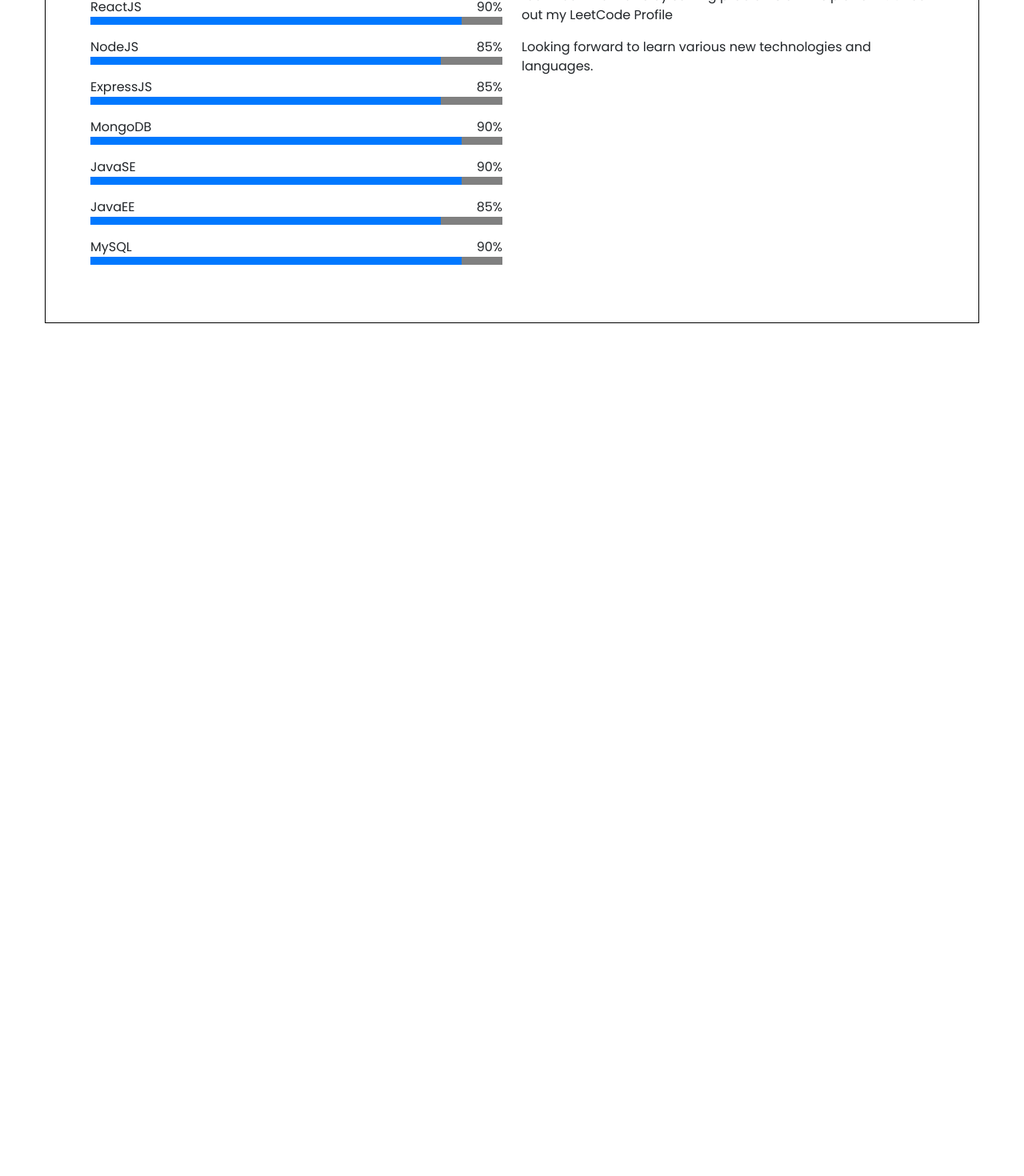
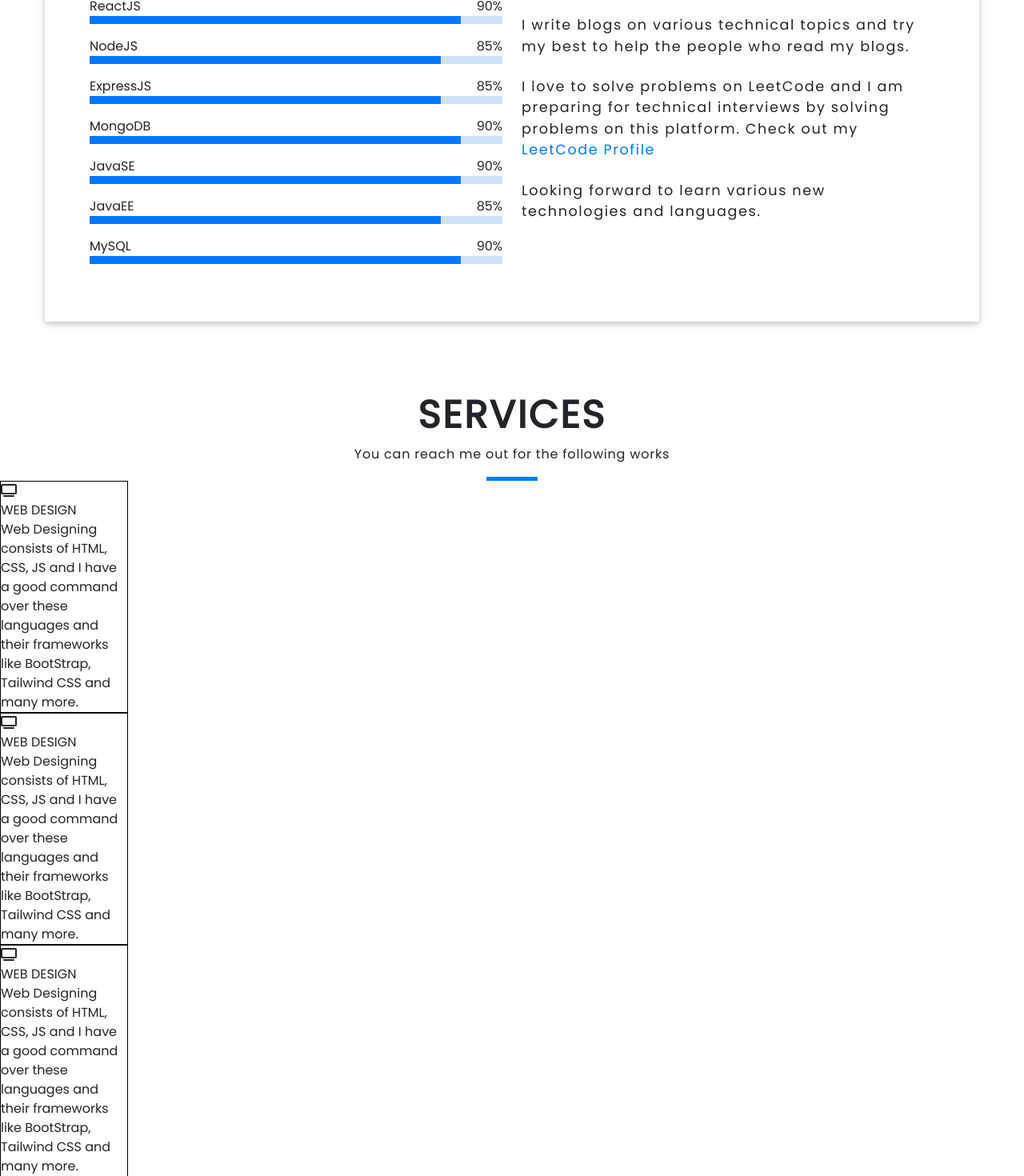
Before and after one commit to PranavTrip/PranavReact, a React (Create React App) app: page / in a window 1280 px wide. Shown: the part 1300-2770 px from the top of the page at 80% size. Before the commit the page ends 1760 px from the top, so only its background shows below. Built offline with nearby package versions, Linux system fonts and the light colour scheme.

Commit message:
Style About Page

```diff
--- a/package.json
+++ b/package.json
@@ -3,6 +3,9 @@
   "version": "0.1.0",
   "private": true,
   "dependencies": {
+    "@fortawesome/fontawesome-svg-core": "^6.1.1",
+    "@fortawesome/free-solid-svg-icons": "^6.1.1",
+    "@fortawesome/react-fontawesome": "^0.1.18",
     "@testing-library/jest-dom": "^5.16.4",
     "@testing-library/react": "^13.1.1",
     "@testing-library/user-event": "^13.5.0",
--- a/public/index.html
+++ b/public/index.html
@@ -17,6 +17,7 @@
       integrity="sha384-1BmE4kWBq78iYhFldvKuhfTAU6auU8tT94WrHftjDbrCEXSU1oBoqyl2QvZ6jIW3"
       crossorigin="anonymous"
     />
+    <link rel="stylesheet" href="https://cdnjs.cloudflare.com/ajax/libs/font-awesome/6.1.1/css/all.min.css" integrity="sha512-KfkfwYDsLkIlwQp6LFnl8zNdLGxu9YAA1QvwINks4PhcElQSvqcyVLLD9aMhXd13uQjoXtEKNosOWaZqXgel0g==" crossorigin="anonymous" referrerpolicy="no-referrer" />
 
     <title>Pranav Tripathi</title>
   </head>
--- a/src/App.js
+++ b/src/App.js
@@ -1,15 +1,16 @@
-import './App.css';
-import Home from './components/Home';
+import "./App.css";
+import Home from "./components/Home";
 import About from "./components/About";
-import Navbar from './components/Navbar';
-import ProgressBar from './components/ProgressBar';
+// import Navbar from "./components/Navbar";
+// import ProgressBar from "./components/ProgressBar";
+import Services from "./components/Services";
 function App() {
   return (
     <>
       {/* <Navbar/> */}
       <Home />
       <About />
-
+      <Services />
     </>
   );
 }
--- a/src/assets/css/About.css
+++ b/src/assets/css/About.css
@@ -6,7 +6,10 @@
 }
 
 .about-container {
-    border: 1px solid black;
+    /* height: 100vh; */
+    /* width: 100vw; */
+    /* border: 1px solid black; */
+    box-shadow: rgba(0, 0, 0, 0.24) 0px 3px 8px;
     margin: 3.5rem;
     padding: 3.5rem;
 }
@@ -24,7 +27,6 @@
 .title {
     font-size: 1rem;
     font-weight: bolder;
-
 }
 
 .skill-heading {
@@ -39,3 +41,24 @@
     display: flex;
     justify-content: space-between;
 }
+.right-heading{
+    font-weight: 600;
+    font-size: 2rem;
+    margin-bottom: 0;
+    letter-spacing: 0.2rem;
+}
+.about-underline{
+    background-color: #0078ff;
+    height: 0.2rem;
+    width: 25%;
+    margin: 0.3rem 0 1rem 0;
+}
+.about-text{
+    letter-spacing: 0.1rem;
+    font-size: 1.1rem;
+    margin: 1.5rem 0 1.5rem 0;
+}
+.about-text a{
+    text-decoration: none;
+    color: #0078ff;
+}
--- /dev/null
+++ b/src/assets/css/Services.css
@@ -0,0 +1,50 @@
+* {
+    margin: 0;
+    padding: 0;
+    box-sizing: border-box;
+    font-family: "Poppins", sans-serif;
+}
+
+.services {
+    margin: 5.5rem 0 1rem 0;
+}
+
+.service-main-heading {
+    margin: 0;
+}
+
+.heading {
+    text-transform: uppercase;
+    text-align: center;
+    font-size: 3rem;
+    font-weight: 1000;
+    letter-spacing: 0.15rem;
+}
+
+.heading-description {
+    text-align: center;
+    font-size: 1rem;
+    font-weight: 500;
+    letter-spacing: 0.05rem;
+    margin-bottom: 1rem;
+}
+
+.services-underline {
+    background-color: #0078ff;
+    width: 5%;
+    text-align: center;
+    height: 0.3rem;
+    margin: 0 auto;
+}
+
+.card-outer {
+    display: flex;
+    flex-direction: column;
+}
+
+.service-card-container {
+    border: 1px solid black;
+    display: flex;
+    flex-direction: column;
+    width: 10rem;
+}
--- /dev/null
+++ b/src/assets/data/skills.js
@@ -0,0 +1,14 @@
+const skills = [
+    {id:1,name:"HTML5",progress:95},
+    {id:2,name:"CSS3",progress:95},
+    {id:3,name:"JavaScript",progress:90},
+    {id:4,name:"ReactJS",progress:90},
+    {id:5,name:"NodeJS",progress:85},
+    {id:6,name:"ExpressJS",progress:85},
+    {id:7,name:"MongoDB",progress:90},
+    {id:8,name:"JavaSE",progress:90},
+    {id:9,name:"JavaEE",progress:85},
+    {id:10,name:"MySQL",progress:90},
+  ];
+
+export default skills;
--- a/src/components/About.jsx
+++ b/src/components/About.jsx
@@ -1,20 +1,9 @@
 import React from "react";
 import "../assets/css/About.css";
 import ProgressBar from "./ProgressBar";
+import skills from "../assets/data/skills";
 
 function About() {
-  const skills = [
-    {id:1,name:"HTML5",progress:95},
-    {id:2,name:"CSS3",progress:95},
-    {id:3,name:"JavaScript",progress:90},
-    {id:4,name:"ReactJS",progress:90},
-    {id:5,name:"NodeJS",progress:85},
-    {id:6,name:"ExpressJS",progress:85},
-    {id:7,name:"MongoDB",progress:90},
-    {id:8,name:"JavaSE",progress:90},
-    {id:9,name:"JavaEE",progress:85},
-    {id:10,name:"MySQL",progress:90},
-  ];
   return (
     <>
       <div className="about-container">
@@ -60,7 +49,11 @@
                       <span>{element.name}</span>
                       <span>{element.progress}%</span>
                     </div>
-                    <ProgressBar bgcolor="#0078ff" progress={element.progress} height={10} />
+                    <ProgressBar
+                      bgcolor="#0078ff"
+                      progress={element.progress}
+                      height={10}
+                    />
                   </div>
                 );
               })}
@@ -70,7 +63,7 @@
             <div className="title-box">
               <h3 className="right-heading">About Me</h3>
             </div>
-            <div className="underline"></div>
+            <div className="about-underline"></div>
             <div className="right-text">
               <p className="about-text">
                 Hello there! I am Pranav Tripathi, a pre-final student at
@@ -94,7 +87,7 @@
               <p className="about-text">
                 I love to solve problems on LeetCode and I am preparing for
                 technical interviews by solving problems on this platform. Check
-                out my LeetCode Profile
+                out my <a href="https://leetcode.com/pranavtrip/" target="_blank">LeetCode Profile</a>
               </p>
               <p className="about-text">
                 Looking forward to learn various new technologies and languages.
--- a/src/components/ProgressBar.jsx
+++ b/src/components/ProgressBar.jsx
@@ -4,8 +4,7 @@
   const Parentdiv = {
     height: height,
     width: "100%",
-    backgroundColor: "grey",
-
+    backgroundColor: "#cde1f8",
     textAlign: "center",
   };
 
--- /dev/null
+++ b/src/components/Services.jsx
@@ -0,0 +1,59 @@
+import React from "react";
+import "../assets/css/Services.css";
+
+function Services() {
+  return (
+    <>
+      <div className="services">
+        <div className="service-main-heading">
+          <h1 className="heading">Services</h1>
+          <p className="heading-description">
+            You can reach me out for the following works
+          </p>
+          <div className="services-underline"></div>
+        </div>
+        <div className="service-card-container">
+          <div className="card-outer">
+            <div className="card-icon">
+              <i class="fa-solid fa-tv"></i>
+            </div>
+            <div className="card-heading">WEB DESIGN</div>
+            <div className="card-description">
+              Web Designing consists of HTML, CSS, JS and I have a good command
+              over these languages and their frameworks like BootStrap, Tailwind
+              CSS and many more.
+            </div>
+          </div>
+        </div>
+        <div className="service-card-container">
+          <div className="card-outer">
+            <div className="card-icon">
+              <i class="fa-solid fa-tv"></i>
+            </div>
+            <div className="card-heading">WEB DESIGN</div>
+            <div className="card-description">
+              Web Designing consists of HTML, CSS, JS and I have a good command
+              over these languages and their frameworks like BootStrap, Tailwind
+              CSS and many more.
+            </div>
+          </div>
+        </div>
+        <div className="service-card-container">
+          <div className="card-outer">
+            <div className="card-icon">
+              <i class="fa-solid fa-tv"></i>
+            </div>
+            <div className="card-heading">WEB DESIGN</div>
+            <div className="card-description">
+              Web Designing consists of HTML, CSS, JS and I have a good command
+              over these languages and their frameworks like BootStrap, Tailwind
+              CSS and many more.
+            </div>
+          </div>
+        </div>
+      </div>
+    </>
+  );
+}
+
+export default Services;
```
Also changed, not shown: 1 other file (tests, documents, lock files or other folders).
